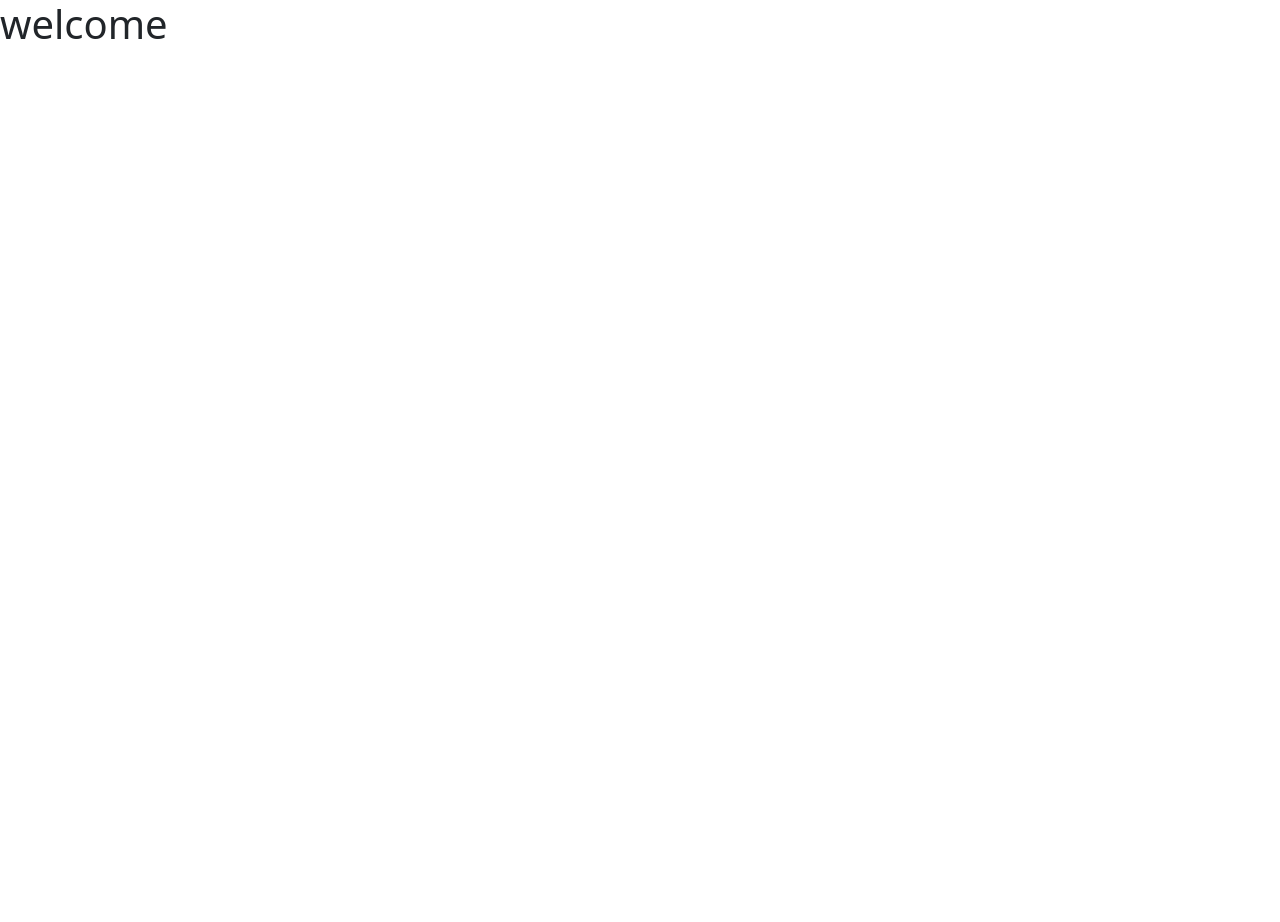
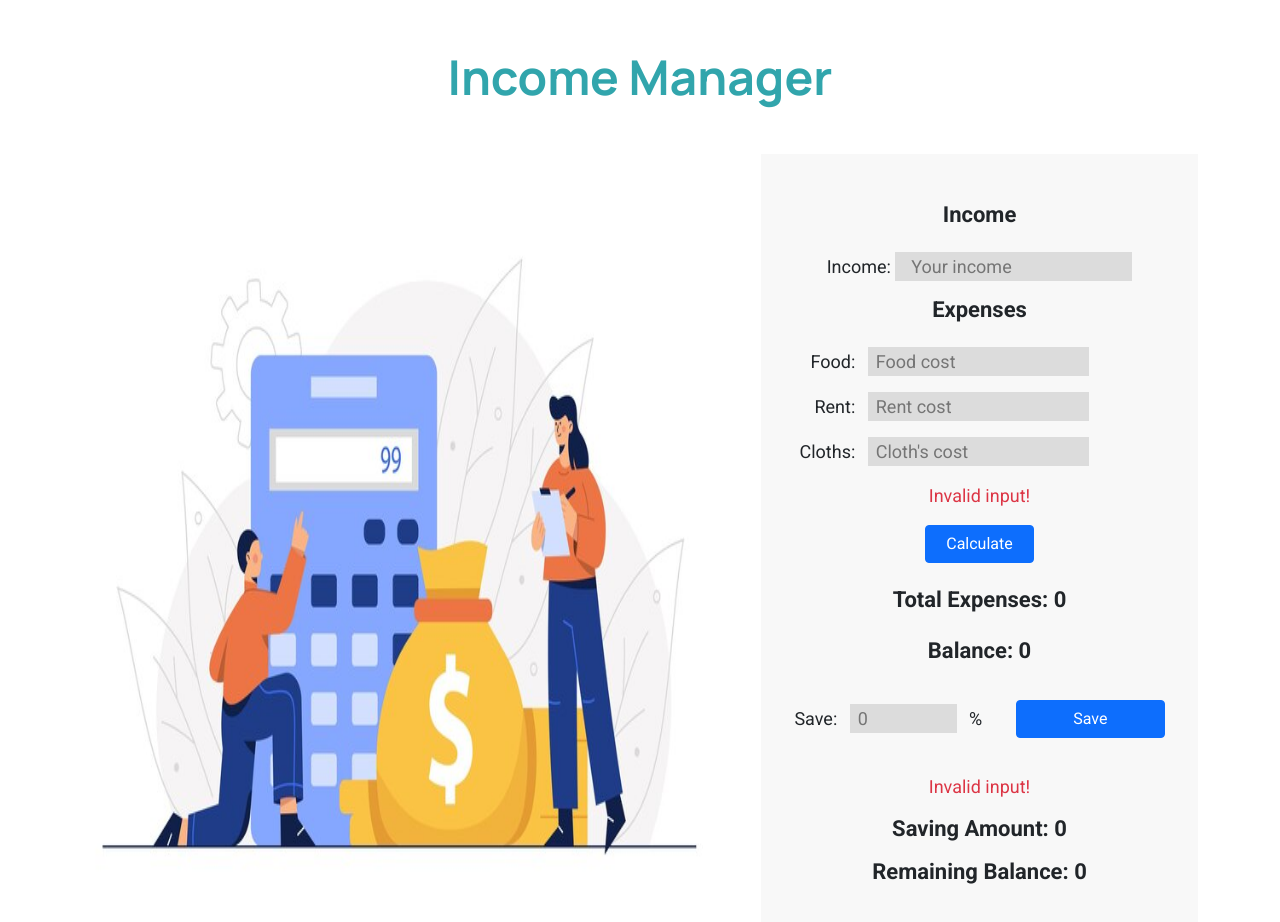
Before and after one commit to asaduzzaman599/income-balance-manager, a plain HTML site: page index.html in a window 1280 px wide. Before the commit the page ends 800 px from the top, so only its background shows below. Drawn offline with nearby package versions, Linux system fonts and the light colour scheme.

Commit message:
user interface added

```diff
--- a/css/style.css
+++ b/css/style.css
@@ -0,0 +1,44 @@
+/* google fonts  */
+
+@import url('https://fonts.googleapis.com/css2?family=Manrope:wght@700&family=Roboto:wght@400;500;700&display=swap');
+
+/* font family
+font-family: 'Manrope', sans-serif;
+font-family: 'Roboto', sans-serif; */
+
+/* common style  */
+body{
+    font-family: 'Roboto', sans-serif;
+    font-size: 18px;
+    font-weight: 400;
+}
+
+h1{
+    font-size: 48px;
+    font-family: 'Manrope', sans-serif;
+    font-weight: 700;
+    color: #31A5AC;
+}
+h3{
+    font-family: Roboto;
+    font-weight: 600;
+    font-size: 22px;
+}
+
+input{
+    border:0;
+    background: #DCDCDC;
+    font-size: 18px;
+}
+
+button{
+    font-family: Roboto;
+    font-weight: 700;
+    font-size: 20px;
+    line-height: 23px;
+}
+/* main-content css */
+
+.main-content{
+    background: #F8F8F8;
+}
--- a/index.html
+++ b/index.html
@@ -1,5 +1,6 @@
 <!DOCTYPE html>
 <html lang="en">
+
 <head>
     <meta charset="UTF-8">
     <meta http-equiv="X-UA-Compatible" content="IE=edge">
@@ -7,7 +8,8 @@
     <title>Income Manager</title>
 
     <!-- bootstrap css -->
-    <link href="https://cdn.jsdelivr.net/npm/bootstrap@5.1.3/dist/css/bootstrap.min.css" rel="stylesheet" integrity="sha384-1BmE4kWBq78iYhFldvKuhfTAU6auU8tT94WrHftjDbrCEXSU1oBoqyl2QvZ6jIW3" crossorigin="anonymous">
+    <link href="https://cdn.jsdelivr.net/npm/bootstrap@5.1.3/dist/css/bootstrap.min.css" rel="stylesheet"
+        integrity="sha384-1BmE4kWBq78iYhFldvKuhfTAU6auU8tT94WrHftjDbrCEXSU1oBoqyl2QvZ6jIW3" crossorigin="anonymous">
 
 
     <!-- stylesheet  -->
@@ -15,11 +17,88 @@
 
 
 </head>
+
 <body>
-    <h1>welcome</h1>
+    <!-- main part  -->
+    <main class="container">
+        <section >
+
+            <h1 class="text-center my-5">Income Manager</h1>
+            <div class="row g-5">
+                <div class="col-md-7 col-12">
+                    <!-- picture column  -->
+                    <img src="images/expense.jpg" class="img-fluid h-100" alt="">
+                </div>
+
+                <div class="col-md-5 col-12">
+                    <!-- main content column  -->
+                    <div class="main-content py-5">
+                        <div class="income-info  d-flex flex-column align-items-center">
+                            <h3 class="mb-4">Income</h3>
+                            <p>Income: <input type="text" class="px-3 " placeholder="Your income"></p>
+                        </div>
+
+                        <div class="expenses-info   d-flex flex-column align-items-center mb-4">
+
+                            <!-- expense user input  -->
+
+                            <h3  class="mb-4">Expenses</h3>
+                            <div class="w-75 mx-auto mx-md-0 me-md-auto text-end">
+
+                            <!-- expense info input -->
+
+                                <p>Food: <input class="ms-2 px-2" type="text" placeholder="Food cost"></p>
+                                <p>Rent: <input class="ms-2 px-2" type="text" placeholder="Rent cost"></p>
+                                <p>Cloths: <input class="ms-2 px-2" type="text" placeholder="Cloth's cost"></p>
+                            </div>
+
+                            <!-- error message -->
+                            <p class="text-danger">Invalid input!</p>
+
+                            <button class="btn btn-primary w-25">Calculate</button>
+                        </div>
+
+                        <div class="expenses-info  d-flex flex-column align-items-center">
+
+                             <!-- expense info  -->
+
+                            <h3 class="mb-4">Total Expenses: <span>0</span></h3>
+                            <h3  class="mb-4">Balance: <span>0</span></h3>
+
+                        </div>
+
+
+
+                        <div class="Save-info  d-flex flex-column align-items-center">
+
+                            <!-- save info input  -->
+
+                            <div class="d-flex align-items-center mb-4">
+                                <p class="mt-3 me-2 w-75">Save: <input class="mx-2 w-50 px-2" type="text" placeholder="0"> % </p>
+                                <button class="btn btn-primary w-50">Save</button>
+                            </div>
+
+                            <!-- error message -->
+                            <p class="text-danger">Invalid input!</p>
+
+                            <!-- save info  -->
+
+                            <h3  class="mb-3">Saving Amount: <span>0</span></h3>
+                            <h3>Remaining Balance: <span>0</span></h3>
+                        </div>
+
+                    </div>
+
+                </div>
+            </div>
+        </section>
+    </main>
 
     <!-- bootstrap js  -->
-    <script src="https://cdn.jsdelivr.net/npm/bootstrap@5.1.3/dist/js/bootstrap.bundle.min.js" integrity="sha384-ka7Sk0Gln4gmtz2MlQnikT1wXgYsOg+OMhuP+IlRH9sENBO0LRn5q+8nbTov4+1p" crossorigin="anonymous"></script>
+    <script src="https://cdn.jsdelivr.net/npm/bootstrap@5.1.3/dist/js/bootstrap.bundle.min.js"
+        integrity="sha384-ka7Sk0Gln4gmtz2MlQnikT1wXgYsOg+OMhuP+IlRH9sENBO0LRn5q+8nbTov4+1p" crossorigin="anonymous">
+    </script>
     <script src="js/app.js"></script>
 </body>
+
 </html>
```
Also changed, not shown: images/expense.jpg (added).
